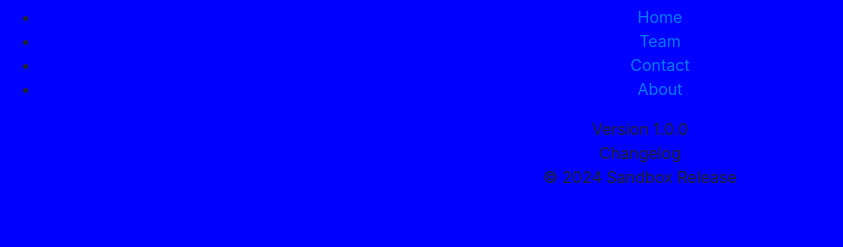
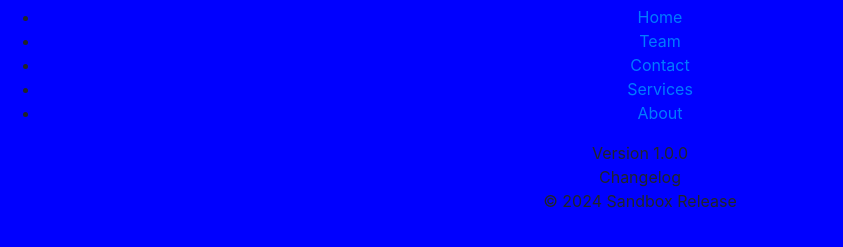
Before and after one commit to zaap59/sandbox-release, a plain HTML site: page app/index.html in a window 1280 px wide. Shown: the part 51-298 px from the top of the page, without its empty margins (0-843 px from the left). Drawn offline with nearby package versions, Linux system fonts and the light colour scheme.

Commit message:
feat(navbar): add services link (#53)

```diff
--- a/app/index.html
+++ b/app/index.html
@@ -17,6 +17,7 @@
                     <li><a href="#">Home</a></li>
                     <li><a href="#">Team</a></li>
                     <li><a href="#">Contact</a></li>
+                    <li><a href="#">Services</a></li>
                     <li><a href="#">About</a></li>
                 </ul>
             </nav>
```
